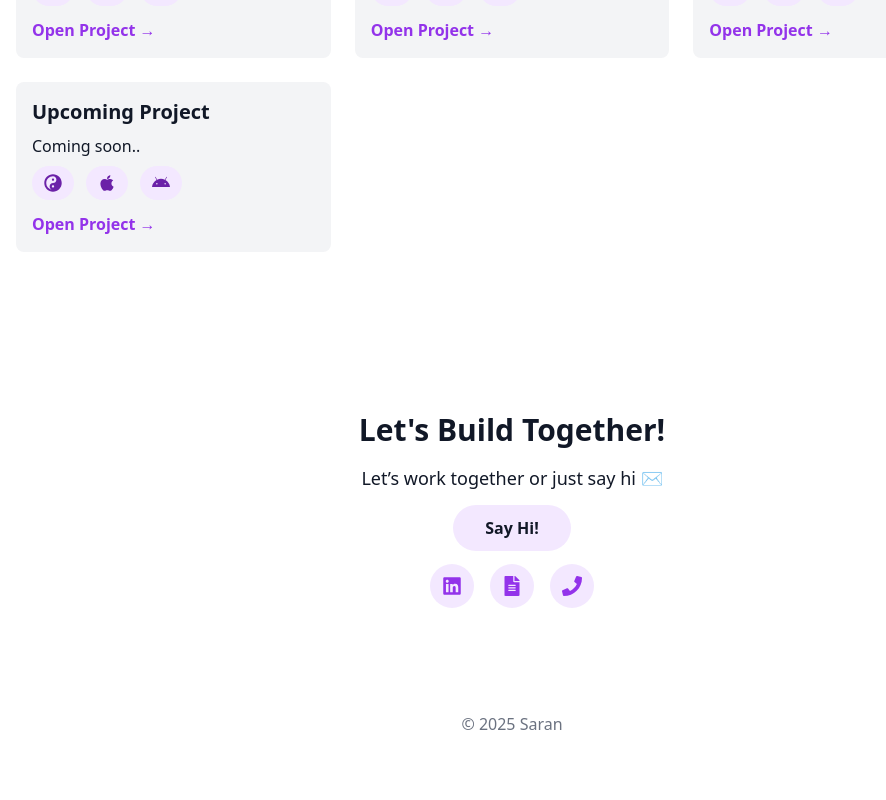
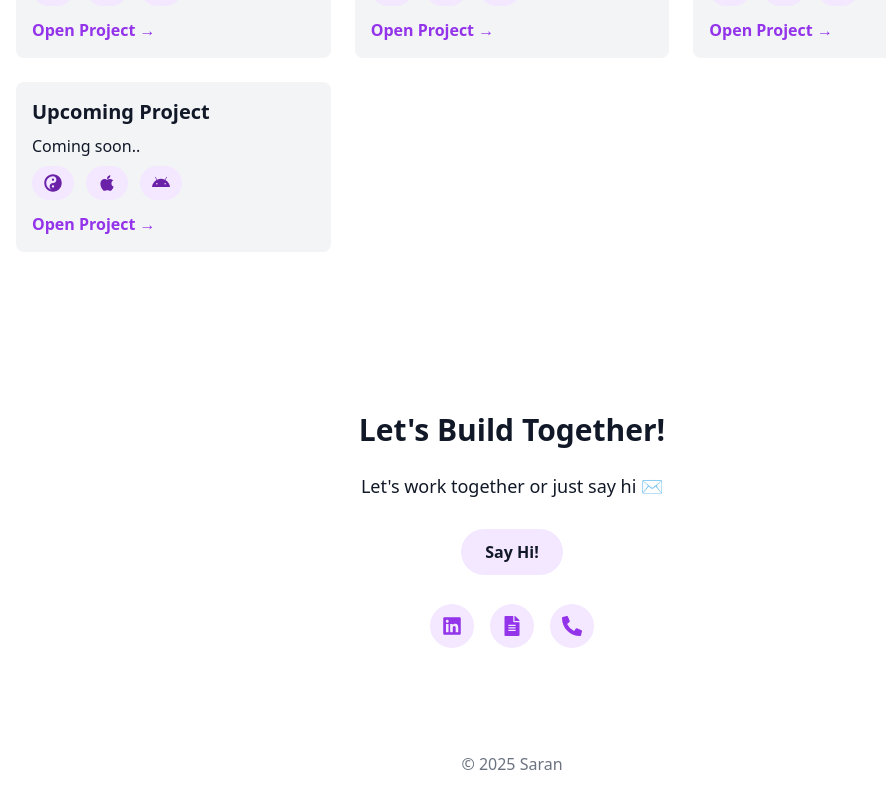
Before and after one commit to raiden597/my-portfolio, a React (Create React App) app: page / in a window 1280 px wide. Shown: the part 1168-1968 px from the top of the page, without its empty margins (128-1014 px from the left). Before the commit the page ends 1928 px from the top, so only its background shows below. Built offline with nearby package versions, Linux system fonts and the light colour scheme.

Commit message:
changes..

```diff
--- a/src/App.js
+++ b/src/App.js
@@ -1,6 +1,6 @@
 import React, { useState, useEffect } from 'react';
 import { motion } from 'framer-motion';
-import { FaSun, FaMoon, FaArrowUp, FaPhp, FaElementor, FaYinYang, FaApple, FaAndroid, FaLocationArrow, FaDrum, FaLinkedin, FaFileAlt, FaPhone } from 'react-icons/fa';
+import { FaSun, FaMoon, FaArrowUp, FaPhp, FaElementor, FaYinYang, FaApple, FaAndroid, FaLocationArrow, FaDrum, FaLinkedin, FaFileAlt, FaPhoneAlt } from 'react-icons/fa';
 import { FaReact, FaWordpress } from 'react-icons/fa';
 import { SiTailwindcss } from 'react-icons/si';
 
@@ -76,7 +76,7 @@ function App() {
         <p className="text-xl mb-6 font-medium">I build cool stuff.</p>
         <a
           href="#projects"
-          className="bg-purple-100 dark:bg-purple-700 font-semibold px-8 py-3 rounded-full hover:bg-purple-600 hover:scale-110 transform"
+          className="bg-purple-100 dark:bg-purple-700 font-semibold px-8 py-3 rounded-full hover:scale-110 transform"
         >
           Projects
         </a>
@@ -175,16 +175,16 @@ function App() {
         whileInView={{ opacity: 1, y: 0 }}
         transition={{ duration: 0.6 }}
       >
-        <h2 className="text-3xl font-bold mb-4">Let's Build Together!</h2>
-        <p className="mb-6 font-medium text-base md:text-lg lg:text-lg">Let’s work together or just say hi ✉️</p>
+        <h2 className="text-3xl font-bold mb-6">Let's Build Together!</h2>
+        <p className="mb-10 font-medium text-base md:text-lg lg:text-lg">Let's work together or just say hi ✉️</p>
         <a
           href="mailto:saranjitthind24@gmail.com"
-          className="bg-purple-100 dark:bg-purple-700 font-semibold px-8 py-3 rounded-full hover:bg-purple-600 hover:scale-110 transition transform"
+          className="bg-purple-100 dark:bg-purple-700 font-semibold px-6 py-3 rounded-full hover:scale-110 transition transform"
         >
           Say Hi!
         </a>
 
-  <div className="flex justify-center gap-4 mt-6">
+  <div className="flex justify-center gap-4 mt-10">
   <a
     href="https://www.linkedin.com/in/saranjit-thind/"
     target="_blank"
@@ -210,7 +210,7 @@ function App() {
     aria-label="Call Me"
     className="p-3 rounded-full bg-purple-100 dark:bg-purple-700 text-purple-600 dark:text-white text-xl hover:scale-110 transition"
   >
-    <FaPhone />
+    <FaPhoneAlt />
   </a>
 </div>
       </motion.section>
@@ -222,7 +222,7 @@ function App() {
       {showTopBtn && (
         <button
           onClick={scrollToTop}
-          className="fixed bottom-6 right-6 bg-purple-500 text-white p-3 rounded-full shadow-lg hover:bg-purple-600 transition z-50"
+          className="fixed bottom-6 right-6 bg-purple-700 text-white p-3 rounded-full shadow-lg hover:bg-purple-600 transition z-50"
         >
           <FaArrowUp />
         </button>
@@ -236,7 +236,6 @@ function ProjectCard({ title, description, link, techStack = [] }) {
     <div className="bg-gray-100 dark:bg-gray-800 p-4 rounded-lg transform transition">
       <h3 className="text-xl font-semibold mb-2">{title}</h3>
       <p className="mb-2 font-medium">{description}</p>
-
       <div className="flex flex-wrap gap-3 mb-3">
         {techStack.map(({ icon: Icon }, index) => (
           <div key={index} className="flex items-center gap-1 bg-purple-100 text-purple-800 px-3 py-2 rounded-full">
@@ -244,7 +243,6 @@ function ProjectCard({ title, description, link, techStack = [] }) {
           </div>
         ))}
       </div>
-
       <a
         href={link}
         className="text-purple-600 dark:text-purple-400 font-semibold"
```
